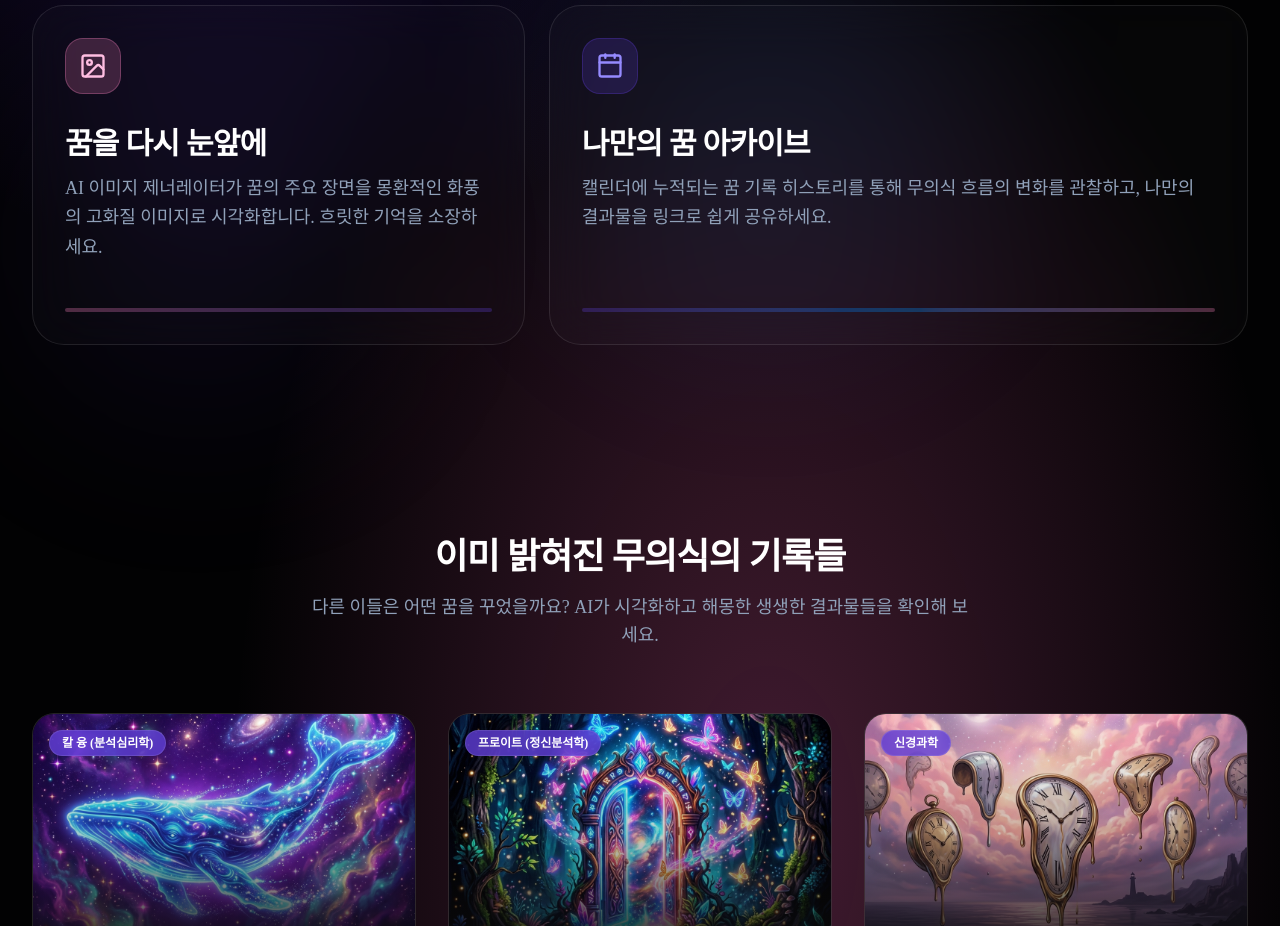
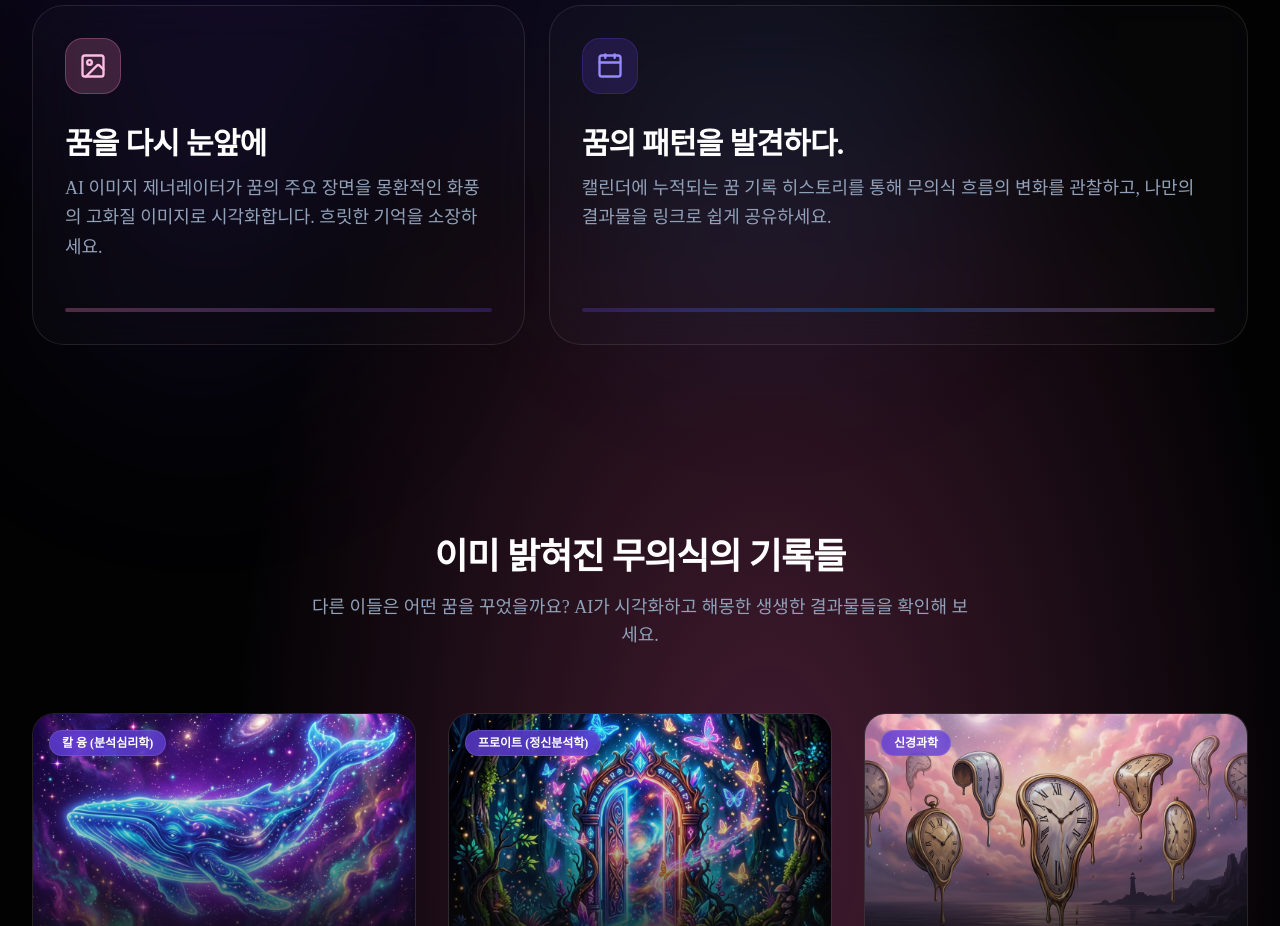
Before and after one commit to akbhan777-svg/dream-teller, a Next.js app: page / in a window 1280 px wide. Shown: the part 1460-2386 px from the top of the page. Built offline with nearby package versions, Linux system fonts and the light colour scheme.

Commit message:
docs: PRD 문서 및 랜딩페이지 Card 4 타이틀을 '꿈의 패턴을 발견하다.'로 수정

```diff
--- a/src/components/landing/feature-grid.tsx
+++ b/src/components/landing/feature-grid.tsx
@@ -79,7 +79,7 @@ const FeatureGrid = () => {
                 <Calendar className="h-7 w-7" />
               </div>
               <div className="space-y-3">
-                <h3 className="text-3xl font-bold text-white tracking-tight">나만의 꿈 아카이브</h3>
+                <h3 className="text-3xl font-bold text-white tracking-tight">꿈의 패턴을 발견하다.</h3>
                 <p className="text-slate-400 leading-relaxed text-lg">
                   캘린더에 누적되는 꿈 기록 히스토리를 통해 무의식 흐름의 변화를 관찰하고, 나만의 결과물을 링크로 쉽게 공유하세요.
                 </p>
```
